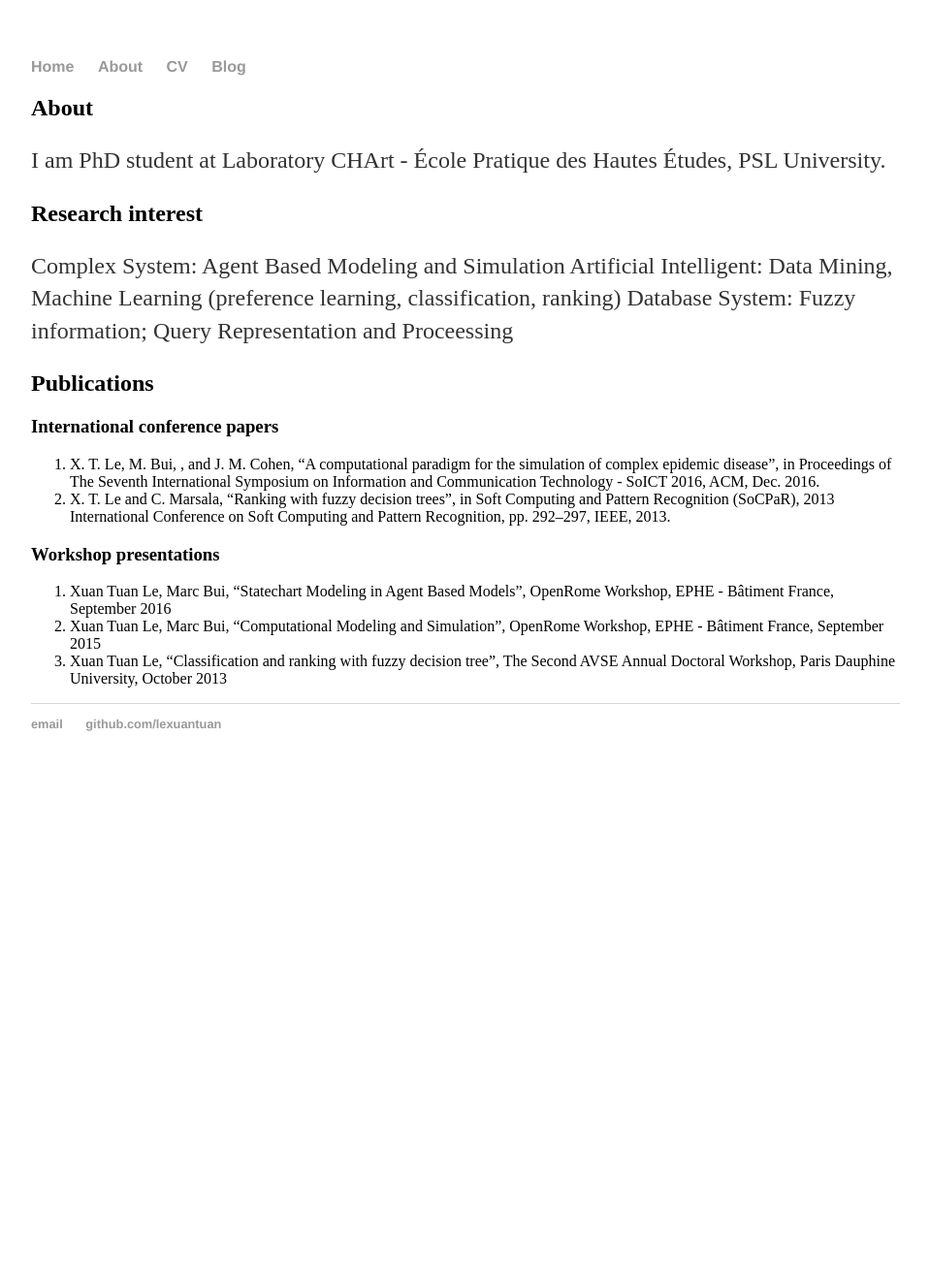
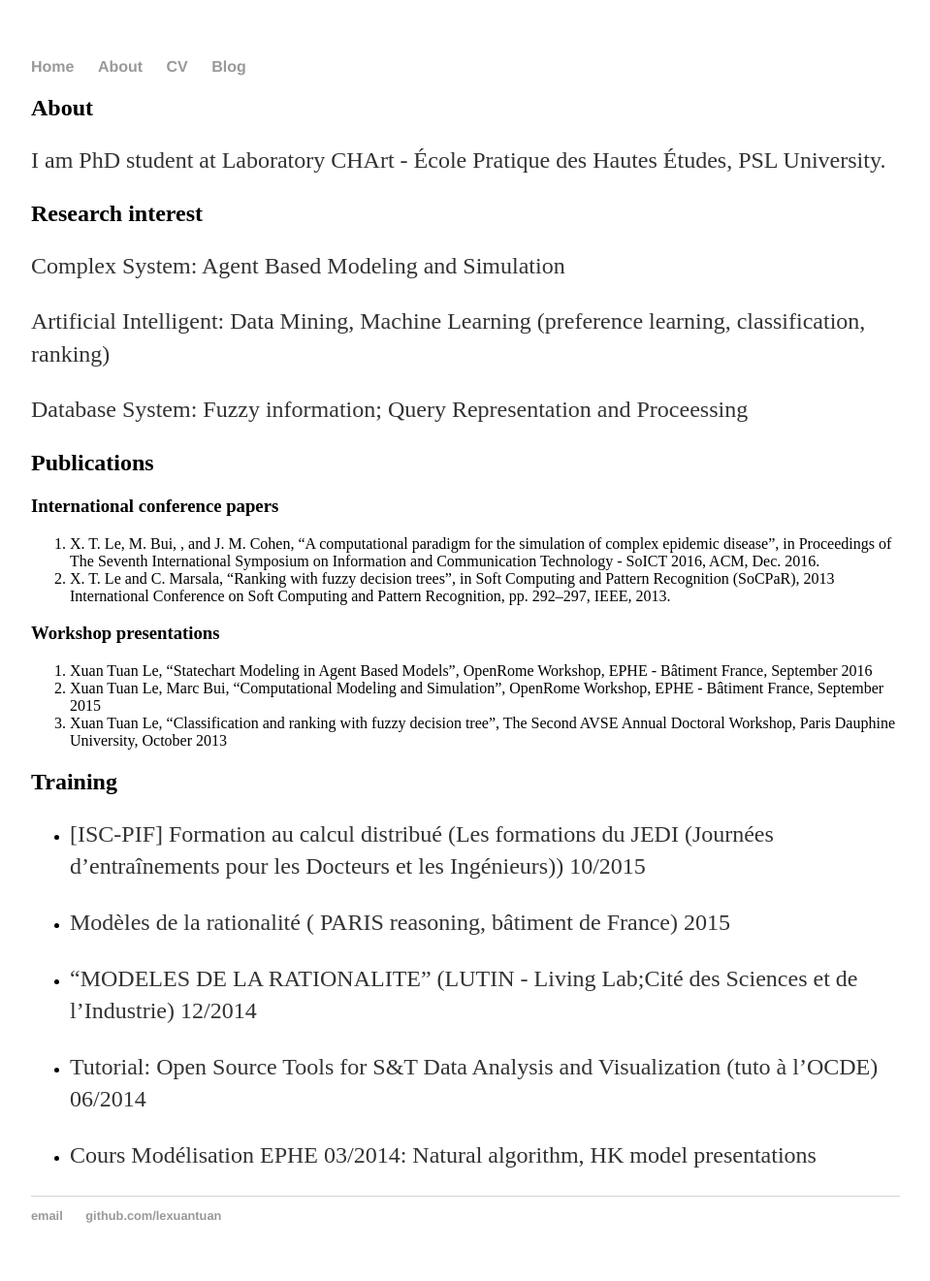
Before and after one commit to lexuantuan/lexuantuan.github.io, a Jekyll site: the page built from index.md, in a window 1280 px wide. Shown: the whole page at 97% size, without its empty margins (160-1119 px from the left). Built offline with Jekyll 4.4.1, drawn with Linux system fonts in a browser that asks for light colours; our own code applies the rules of GitHub Pages for plain Markdown files; before the commit the page ends 900 px from its top, so only the background shows below that.

Commit message:
Update index.md

```diff
--- a/index.md
+++ b/index.md
@@ -7,8 +7,11 @@ layout: default
 I am PhD student at Laboratory CHArt - École Pratique des Hautes Études, PSL University.
 
 ## Research interest
+
 Complex System: Agent Based Modeling and Simulation
+
 Artificial Intelligent: Data Mining, Machine Learning (preference learning, classification, ranking)
+
 Database System:      Fuzzy information; Query Representation and Proceessing
 
 ## Publications
@@ -18,6 +21,18 @@ Database System:      Fuzzy information; Query Representation and Proceessing
 2. X. T. Le and C. Marsala, “Ranking with fuzzy decision trees”, in Soft Computing and Pattern Recognition (SoCPaR), 2013 International Conference on Soft Computing and Pattern Recognition, pp. 292–297, IEEE, 2013.
 
 ### Workshop presentations
-1. Xuan Tuan Le, Marc Bui, “Statechart Modeling in Agent Based Models”, OpenRome Workshop, EPHE - Bâtiment France, September 2016
+1. Xuan Tuan Le, “Statechart Modeling in Agent Based Models”, OpenRome Workshop, EPHE - Bâtiment France, September 2016
 2. Xuan Tuan Le, Marc Bui, “Computational Modeling and Simulation”, OpenRome Workshop, EPHE - Bâtiment France, September 2015
 3. Xuan Tuan Le, “Classification and ranking with fuzzy decision tree”, The Second AVSE Annual Doctoral Workshop, Paris Dauphine University, October 2013
+
+## Training
+
+-	[ISC-PIF] Formation au calcul distribué (Les formations du JEDI (Journées d’entraînements pour les Docteurs et les Ingénieurs)) 10/2015
+
+- Modèles de la rationalité ( PARIS reasoning, bâtiment de France) 2015
+
+-	"MODELES DE LA RATIONALITE" (LUTIN - Living Lab;Cité des Sciences et de l’Industrie) 12/2014
+
+-	Tutorial: Open Source Tools for S&T Data Analysis and Visualization (tuto à l’OCDE) 06/2014
+
+-	Cours Modélisation EPHE 03/2014: Natural algorithm, HK model presentations
```
